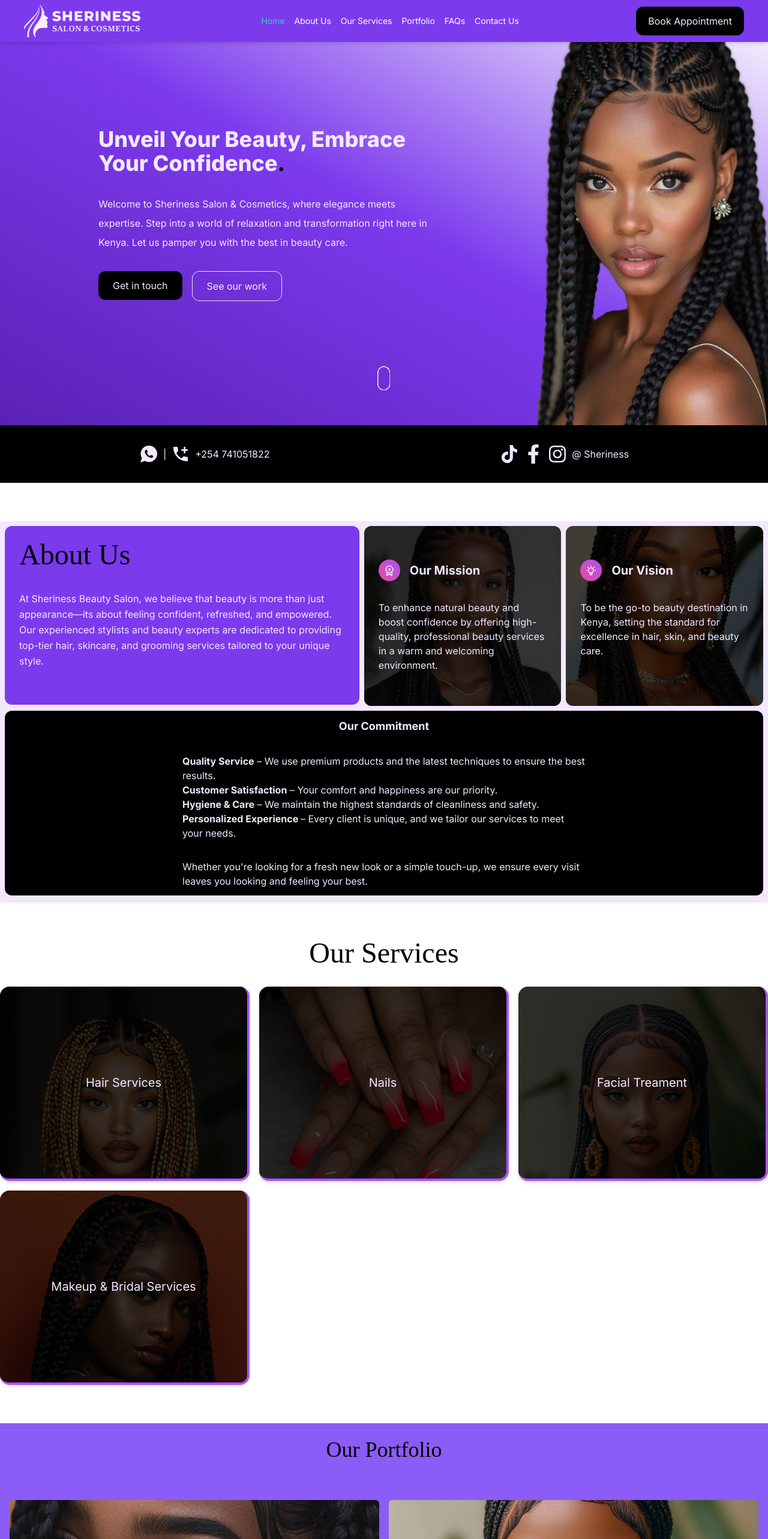
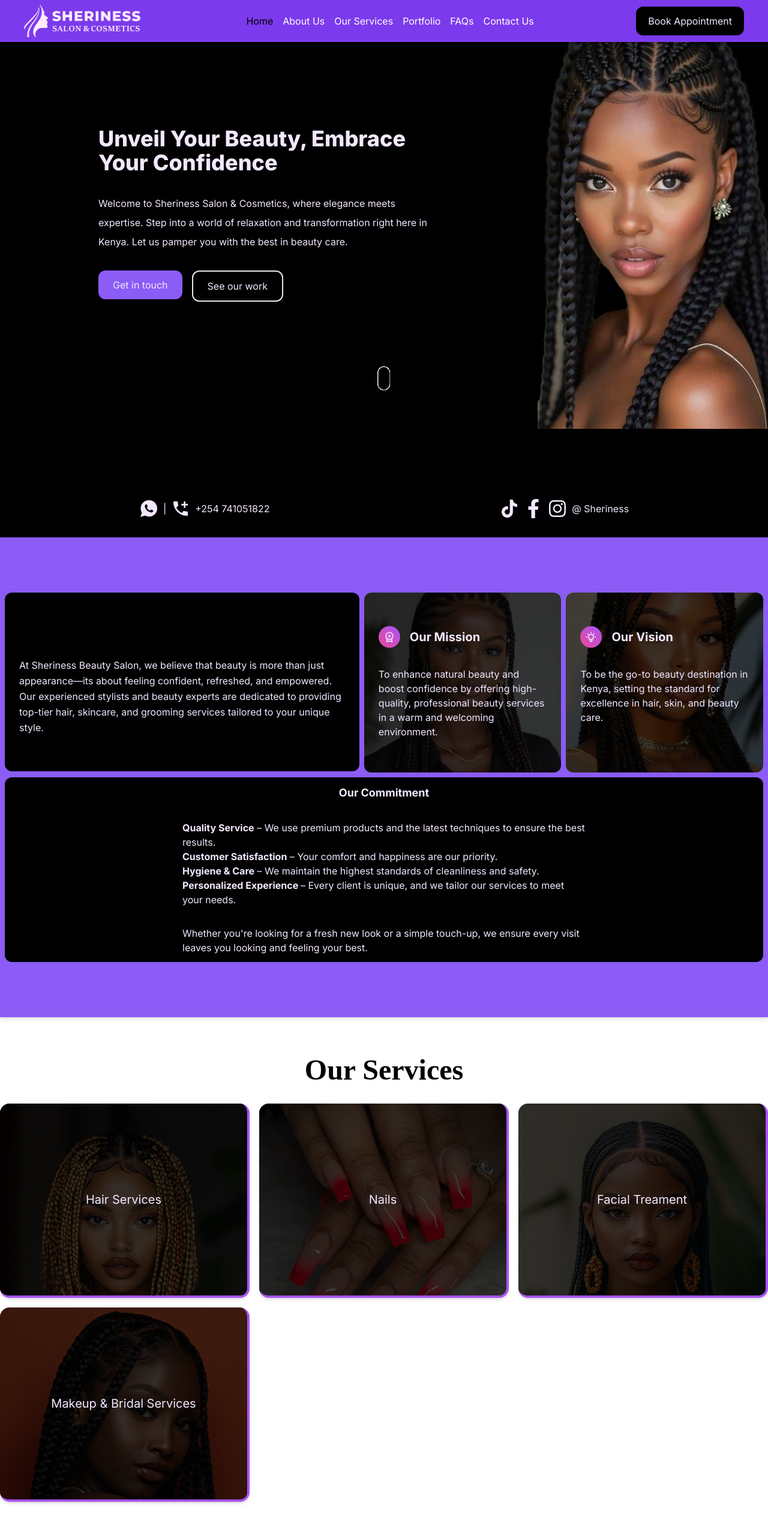
Before and after one commit to ErikDevs/sherinessbeautysalon, a React (Vite) app in the folder frontend/: page / in a window 1280 px wide. Shown: the top 2566 px of the page at 60% size. Built offline with nearby package versions, Linux system fonts and the light colour scheme; a web font is replaced by a local one.

Commit message:
new changes

```diff
--- a/frontend/src/components/Button.jsx
+++ b/frontend/src/components/Button.jsx
@@ -2,7 +2,7 @@ import React from "react";
 
 const Button = ({ className, name, href }) => {
   return (
-    <a href={href}>
+    <a href={href} target="_blank">
       <button className={`${className} rounded-xl`}>{name}</button>
     </a>
   );
--- a/frontend/src/components/ConatctBanner.jsx
+++ b/frontend/src/components/ConatctBanner.jsx
@@ -12,7 +12,7 @@ const ConatctBanner = () => {
       id="contactBanner"
       className="justify-center flex w-full items-center"
     >
-      <div className="w-full px-12 py-8 flex flex-col md:flex-row gap-4 justify-around bg-black text-primary z-10">
+      <div className="w-full px-12 py-8 flex flex-col md:flex-row gap-4 justify-around bg-black text-primary">
         <h2 className="flex items-center gap-x-2">
           <IoLogoWhatsapp size={32} /> | <MdAddCall size={32} /> +254 741051822
         </h2>
--- a/frontend/src/components/Header.jsx
+++ b/frontend/src/components/Header.jsx
@@ -46,11 +46,11 @@ const Header = () => {
           className="drop-shadow-sm"
         />
 
-        <ul className="flex gap-x-4 text-sm font-normal items-center">
+        <ul className="flex gap-x-4 text-base font-normal items-center">
           {navLinks.map((navLink, index) => (
             <li
               className={`${
-                isActive === index ? "text-teal-400" : "text-white"
+                isActive === index ? "text-black" : "text-white"
               } cursor-pointer rounded-full hover:text-teal-400 transition-colors duration-300 ease-linear`}
               key={navLink.name}
               onClick={() => setisActive(index)}
--- a/frontend/src/sections/About.jsx
+++ b/frontend/src/sections/About.jsx
@@ -23,13 +23,14 @@ const AboutUs = () => {
       initial={{ opacity: 0, y: 200 }}
       whileInView={{ opacity: 1, y: 0 }}
       transition={{ duration: 1, ease: "easeInOut" }}
+      viewport={{ once: true }}
       id="about"
-      className="mt-16 p-2 drop-shadow-md bg-purple-100"
+      className="bg-violet-500 items-center flex p-2 min-h-screen drop-shadow-md"
     >
       <div className="max-w-7xl w-full mx-auto">
         {/* mission and vision */}
         <div className="flex  justify-center gap-2 flex-col  md:flex-row">
-          <div className="flex flex-col w-full bg-violet-600 h-fit p-6 rounded-xl text-primary">
+          <div className="flex flex-col w-full bg-black h-fit p-6 rounded-xl text-primary">
             <h1 className="font-script text-5xl text-secondary ">About Us</h1>
             <p className="py-9 leading-relaxed">
               At Sheriness Beauty Salon, we believe that beauty is more than
--- a/frontend/src/sections/Contact.jsx
+++ b/frontend/src/sections/Contact.jsx
@@ -2,10 +2,13 @@ import React from "react";
 
 const Contact = () => {
   return (
-    <section id="contact" className="bg-violet-600 mt-16 overflow-hidden">
-      <div className="flex max-w-7xl w-full mx-auto flex-col-reverse justify-end gap-4 items-center md:flex-row">
+    <section
+      id="contact"
+      className="bg-violet-600 mt-16 min-h-screen flex items-center overflow-hidden"
+    >
+      <div className="flex  max-w-7xl w-full mx-auto flex-col-reverse justify-end gap-4 items-center md:flex-row">
         <div className="mx-4 mb-4 md:w-full text-primary">
-          <h1 className="font-script text-5xl">Ready to glow?</h1>
+          <h1 className="font-script font-semibold text-5xl">Ready to glow?</h1>
           <h2 className="font-medium">Book your appointment today!</h2>
           <form action="" className="flex flex-col mt-10 gap-y-2">
             <h1 className="font-bold text-4xl my-4">Contact Us via Email</h1>
@@ -38,11 +41,11 @@ const Contact = () => {
             </button>
           </form>
         </div>
-        <div className="w-full overflow-hidden ">
+        <div className="w-[32rem] h-[32rem] overflow-hidden rounded-full">
           <img
             src="/model2.jpg"
             alt=""
-            className="w-full h-full object-contain"
+            className="w-full h-full object-cover"
           />
         </div>
       </div>
--- a/frontend/src/sections/Footer.jsx
+++ b/frontend/src/sections/Footer.jsx
@@ -3,7 +3,7 @@ import React from "react";
 const Footer = () => {
   return (
     <section className="mt-16 ">
-      <h2 className="text-5xl text-center text-black font-script my-4">
+      <h2 className="text-5xl text-center text-black font-semibold font-script my-4">
         We are located at
       </h2>
       <iframe
--- a/frontend/src/sections/Hero.jsx
+++ b/frontend/src/sections/Hero.jsx
@@ -3,7 +3,7 @@ import Button from "../components/Button";
 
 const Hero = () => {
   return (
-    <section className="w-full bg-gradient-to-tr from-violet-800 via-violet-600 overflow-hidden mx-auto to-white">
+    <section className="w-full overflow-hidden min-h-screen mx-auto bg-black">
       <div className="max-w-7xl flex pb-6 md:pb-0 justify-between items-center w-full md:flex-row flex-col-reverse mx-auto">
         <div className="flex h-full justify-center mx-auto  px-1 flex-col max-w-xl text-primary">
           <h1 className="text-4xl font-extrabold">
@@ -20,12 +20,12 @@ const Hero = () => {
             <Button
               name="Get in touch"
               href="#contact"
-              className="cursor-pointer px-6 py-3 hover:bg-transparent hover:border w-full bg-black"
+              className="cursor-pointer px-6 py-3 hover:bg-transparent hover:border-2 w-full bg-violet-500"
             />
             <Button
               name="See our work"
               href="#portfolio"
-              className="cursor-pointer hover:bg-black hover:border-none px-6 border py-3 bg-transparent "
+              className="cursor-pointer hover:bg-violet-500 hover:border-none px-6 border-2 py-3 bg-transparent "
             />
           </div>
         </div>
--- a/frontend/src/sections/Portfolio.jsx
+++ b/frontend/src/sections/Portfolio.jsx
@@ -47,10 +47,11 @@ const GridGallery = () => {
       initial={{ opacity: 0, y: 300 }}
       whileInView={{ opacity: 1, y: 0 }}
       transition={{ duration: 1, ease: "easeInOut" }}
+      viewport={{ once: true }}
       id="portfolio"
       className="mt-16 p-2 min-h-screen w-full mx-auto bg-violet-500"
     >
-      <h2 className="text-center text-secondary text-4xl font-script my-4">
+      <h2 className="text-center text-secondary text-4xl font-semibold font-script my-4">
         Our Portfolio
       </h2>
       <Carousel
--- a/frontend/src/sections/Services.jsx
+++ b/frontend/src/sections/Services.jsx
@@ -15,10 +15,11 @@ const Services = () => {
       initial={{ opacity: 0, y: 200 }}
       whileInView={{ opacity: 1, y: 0 }}
       transition={{ duration: 1, ease: "easeInOut" }}
+      viewport={{ once: true }}
       id="services"
-      className="mt-16 content md:px-0 text-primary"
+      className="mt-16 min-h-screen content md:px-0 text-primary"
     >
-      <h2 className="font-script text-5xl dark:text-white text-black text-center">
+      <h2 className="font-script text-5xl font-semibold dark:text-white text-black text-center">
         Our Services
       </h2>
       <div className="grid grid-cols-1 md:grid-cols-2 gap-4 mx-auto w-full mt-8 max-w-7xl lg:grid-cols-3">
--- a/frontend/src/sections/Testmonial.jsx
+++ b/frontend/src/sections/Testmonial.jsx
@@ -53,9 +53,10 @@ const Testmonial = () => {
       initial={{ opacity: 0, y: 300 }}
       whileInView={{ opacity: 1, y: 0 }}
       transition={{ duration: 1, ease: "easeInOut" }}
-      className=" bg-image py-16  mt-16 rounded-2xl overflow-hidden w-full relative "
+      viewport={{ once: true }}
+      className=" bg-image py-16 min-h-screen  mt-16 rounded-2xl overflow-hidden w-full relative "
     >
-      <h1 className="text-center font-script text-black text-4xl">
+      <h1 className="text-center font-script font-semibold text-black text-4xl">
         Testmonials
       </h1>
       <h2 className="text-center mt-4  text-black">
@@ -98,7 +99,7 @@ const Testmonial = () => {
         ))}
       </Carousel>
       <div className="flex w-full justify-center  mt-8">
-        <div className="flex flex-col  bg-violet-600  drop-shadow-md text-primary p-6 rounded-2xl w-full md:max-w-2xl">
+        <div className="flex flex-col  bg-violet-500  drop-shadow-md text-primary p-6 rounded-2xl w-full md:max-w-2xl">
           <h2 className="text-center  text-2xl my-2">
             Join Our Journey to Greatness
           </h2>
```
